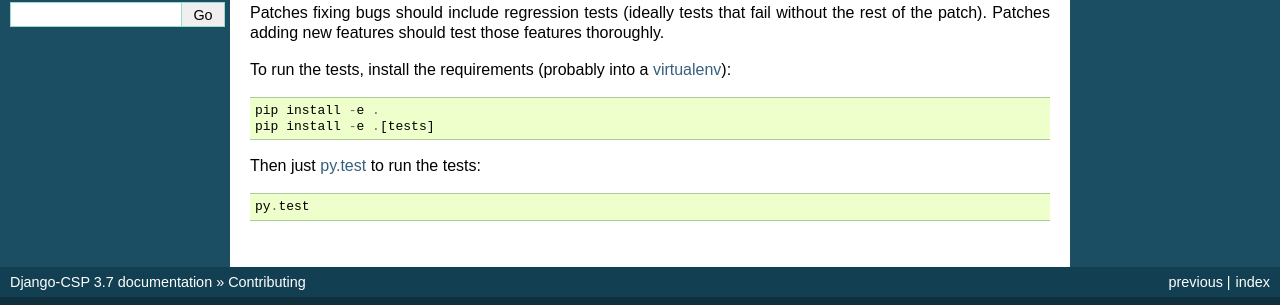
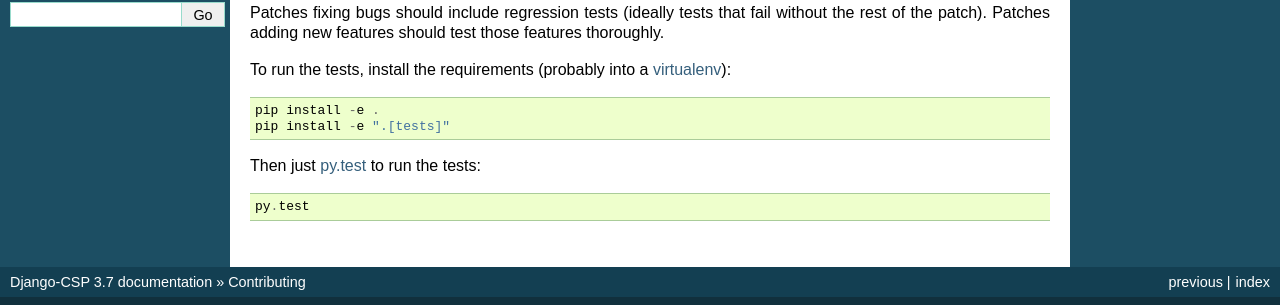
Before and after one commit to mozilla/django-csp, a Sphinx documentation site: the page built from docs/contributing.rst, in a window 1280 px wide. Shown: the part 277-582 px from the top of the page. Built offline with Sphinx 7.4.7, drawn with Linux system fonts in a browser that asks for light colours.

```diff
--- a/docs/contributing.rst
+++ b/docs/contributing.rst
@@ -26,7 +26,7 @@ test those features thoroughly.
 To run the tests, install the requirements (probably into a virtualenv_)::
 
     pip install -e .
-    pip install -e .[tests]
+    pip install -e ".[tests]"
 
 Then just `py.test`_ to run the tests::
 
```
